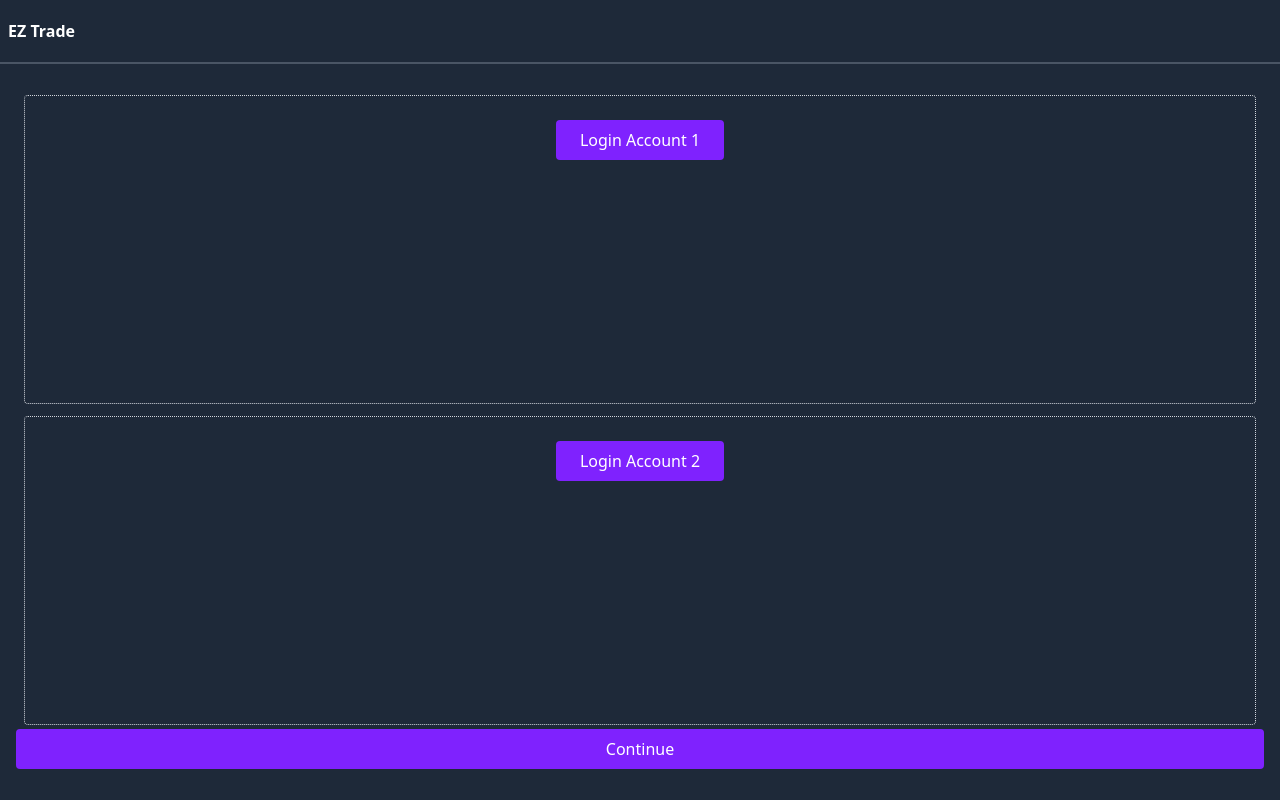
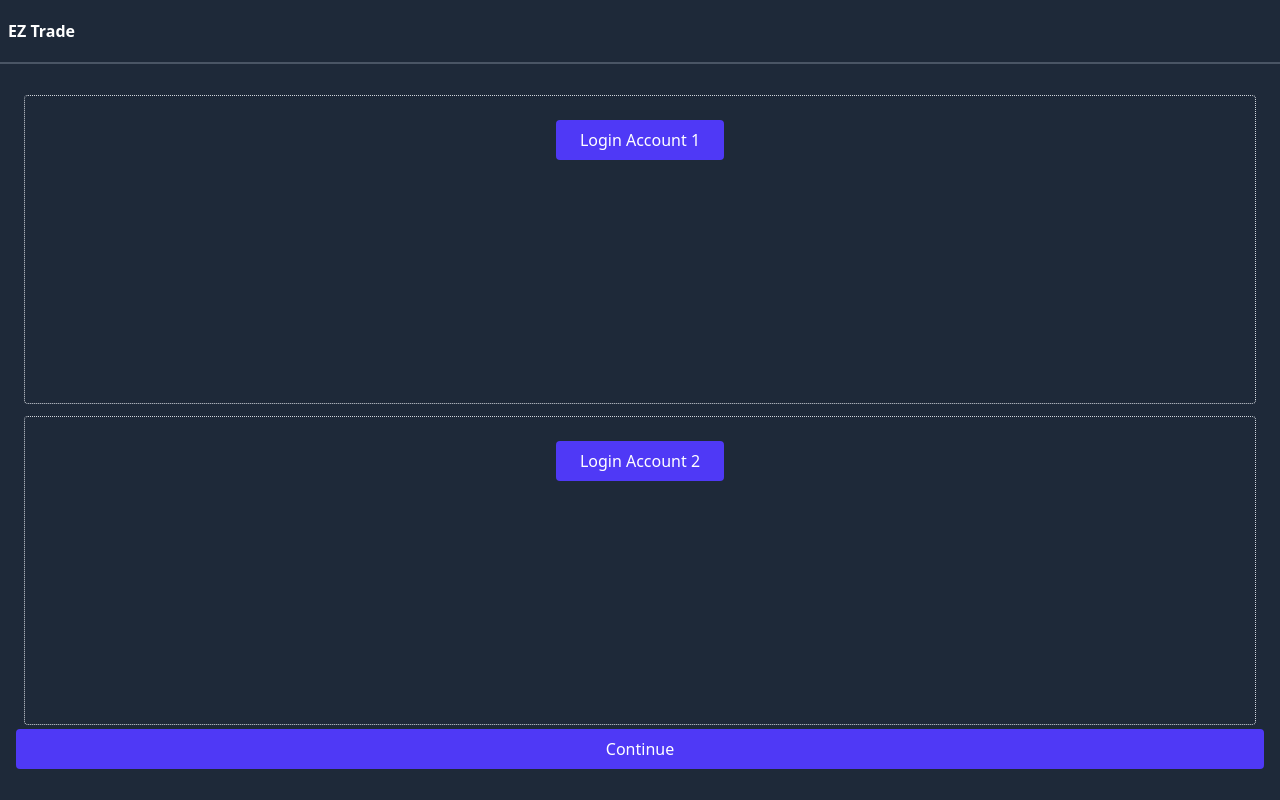
Before and after one commit to harshgupta20/dual-trader, a React (Vite) app in the folder frontend/: page /login in a window 1280 px wide. Built offline with nearby package versions, Linux system fonts and the light colour scheme.

Commit message:
UI: Minor color shift from violet to indigo

```diff
--- a/frontend/src/pages/Login.jsx
+++ b/frontend/src/pages/Login.jsx
@@ -60,7 +60,7 @@ const Login = () => {
                         {account1Info?.userInfo?.user_id ? (<ProfileCard accountNo={"Account 1"} userInfo={account1Info?.userInfo} onLogout={handleLogoutAccount1} />)
                             :
                             (<a href="https://kite.zerodha.com/connect/login?v=3&api_key=1y1ohmgx6u3e1tt9" noreferrer>
-                                <button className='bg-violet-600 px-6 py-2 rounded my-2 w-full'>
+                                <button className='bg-indigo-600 px-6 py-2 rounded my-2 w-full'>
                                     Login Account 1
                                 </button>
                             </a>)
@@ -72,7 +72,7 @@ const Login = () => {
                         {account2Info?.userInfo?.user_id ? (<ProfileCard accountNo={"Account 2"} userInfo={account2Info?.userInfo} onLogout={handleLogoutAccount2} />)
                             :
                             (<a href="https://kite.zerodha.com/connect/login?v=3&api_key=1y1ohmgx6u3e1tt9" noreferrer>
-                                <button className='bg-violet-600 px-6 py-2 rounded my-2 w-full'>
+                                <button className='bg-indigo-600 px-6 py-2 rounded my-2 w-full'>
                                     Login Account 2
                                 </button>
                             </a>)
@@ -81,7 +81,7 @@ const Login = () => {
                     </div>
 
                 </div>
-                <button className='bg-violet-600 px-6 py-2 rounded my-2 w-full'>
+                <button className='bg-indigo-600 px-6 py-2 rounded my-2 w-full'>
                     Continue
                 </button>
 
```
